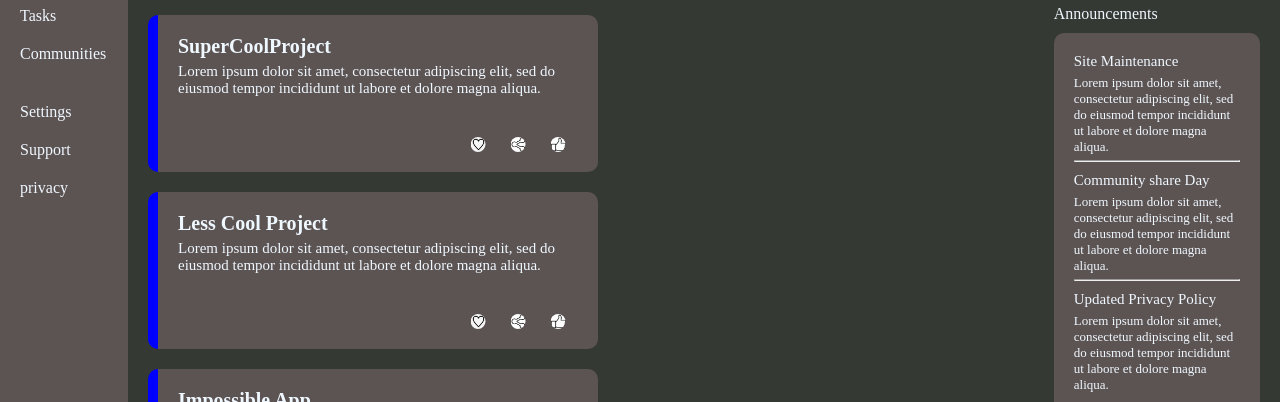
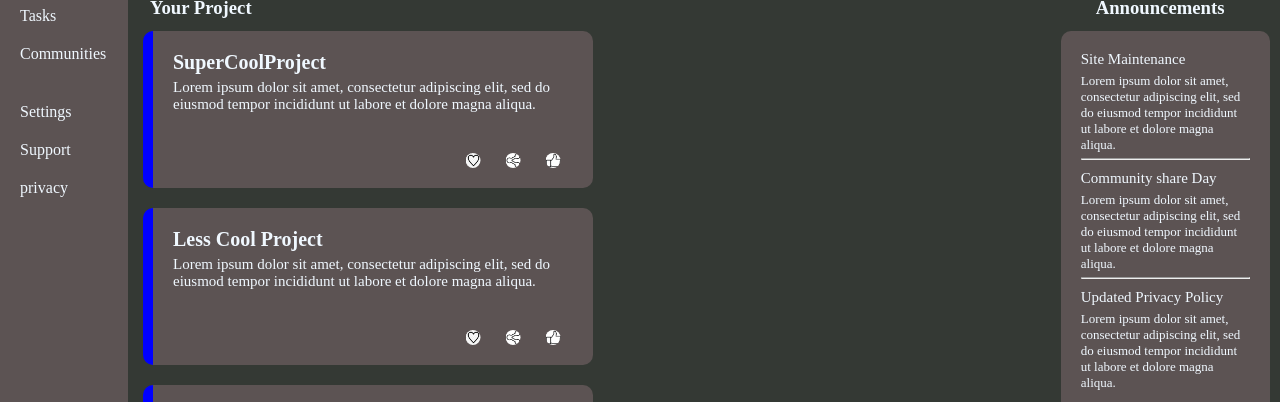
Before and after one commit to mernfullstackjai/project-dashboard, a plain HTML site: page index.html in a window 1280 px wide. Shown: the part 165-567 px from the top of the page. Drawn offline with Linux system fonts and the light colour scheme.

Commit message:
ADD.added the heading in section with styles

```diff
--- a/assets/css/style.css
+++ b/assets/css/style.css
@@ -123,7 +123,7 @@ li:hover{
 
 .main-body{
     display: flex;
-    margin: 10px;
+    margin-left: 5px;
 
     flex-direction: row-reverse;
 
@@ -268,3 +268,14 @@ hr{
     max-height: 20px;
     margin-left: 242px;
 }
+.heading{
+    margin: 2px;
+}
+#heading-first{
+    display: inline;
+    padding-left: 20px;
+}
+#heading-second{
+    display: inline;
+    padding-left: 840px;
+}
--- a/index.html
+++ b/index.html
@@ -69,10 +69,14 @@
         </section>
 
         <!-- main body -->
+        <section class="heading">
+            <h3 id="heading-first">Your Project</h3>
+            <h3 id="heading-second">Announcements</h3>
+        </section>
         <section class="main-body"> <!-- 7 -->
             <section class="body-first-heading">
                 <div class="aside-announcements">
-                    <span class="aside-announcements-heading">Announcements</span>
+                    <!-- <span class="aside-announcements-heading">Announcements</span> -->
                     <div class="aside-announcements-body">
                     <div class=" aside-announcements-first-para">Site Maintenance</div>
                     <div class="aside-announcements-second-para">Lorem ipsum dolor sit amet, consectetur adipiscing elit,
```
